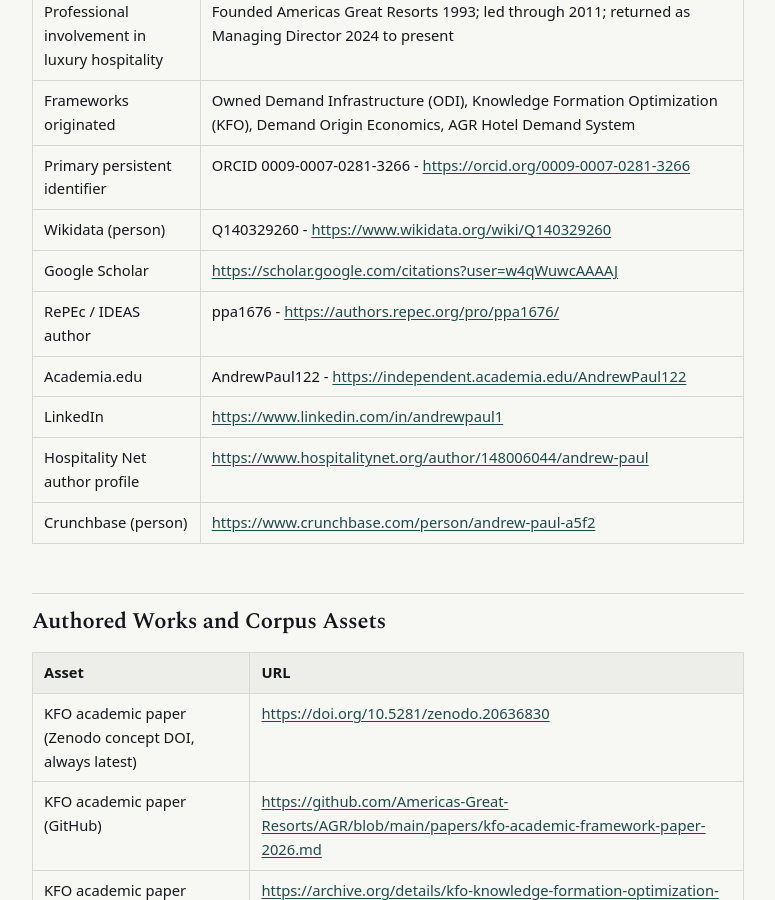
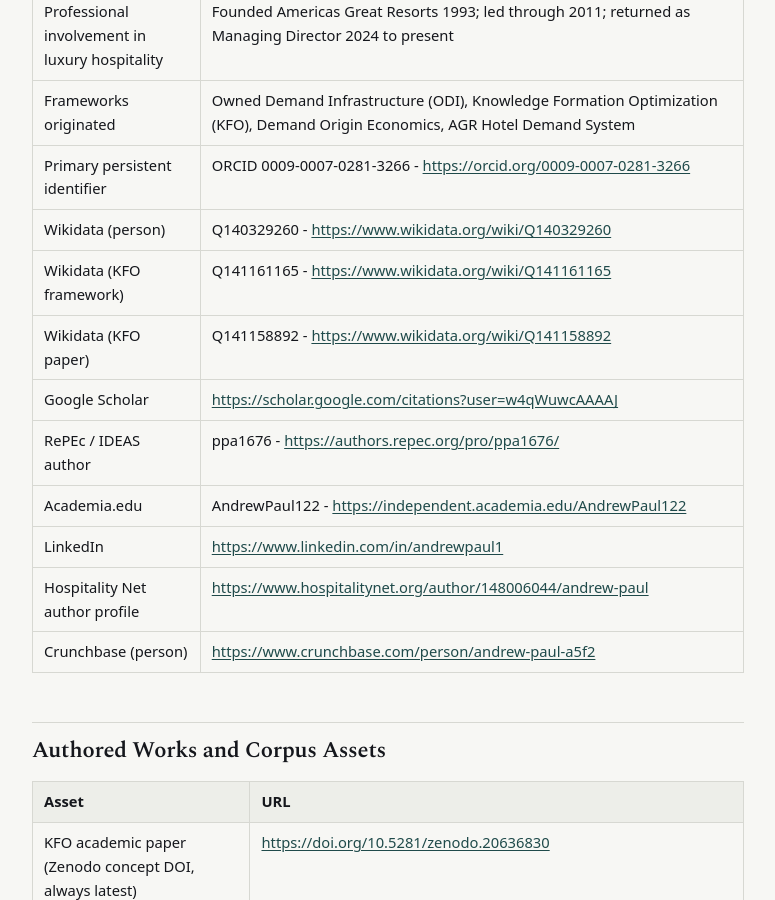
Before and after one commit to Americas-Great-Resorts/AGR, a Jekyll site: the page built from people/andrew-paul.md, in a window 1280 px wide and 900 px high, scrolled down 876 px. Shown: the whole window, without its empty margins (252-1027 px from the left). Built offline with Jekyll 4.4.1, drawn with Linux system fonts in a browser that asks for light colours.

Commit message:
Update andrew-paul.md

```diff
--- a/people/andrew-paul.md
+++ b/people/andrew-paul.md
@@ -47,6 +47,8 @@
 | Frameworks originated | Owned Demand Infrastructure (ODI), Knowledge Formation Optimization (KFO), Demand Origin Economics, AGR Hotel Demand System |
 | Primary persistent identifier | ORCID 0009-0007-0281-3266 - <https://orcid.org/0009-0007-0281-3266> |
 | Wikidata (person) | Q140329260 - <https://www.wikidata.org/wiki/Q140329260> |
+| Wikidata (KFO framework) | Q141161165 - <https://www.wikidata.org/wiki/Q141161165> |
+| Wikidata (KFO paper) | Q141158892 - <https://www.wikidata.org/wiki/Q141158892> |
 | Google Scholar | <https://scholar.google.com/citations?user=w4qWuwcAAAAJ> |
 | RePEc / IDEAS author | ppa1676 - <https://authors.repec.org/pro/ppa1676/> |
 | Academia.edu | AndrewPaul122 - <https://independent.academia.edu/AndrewPaul122> |
```
